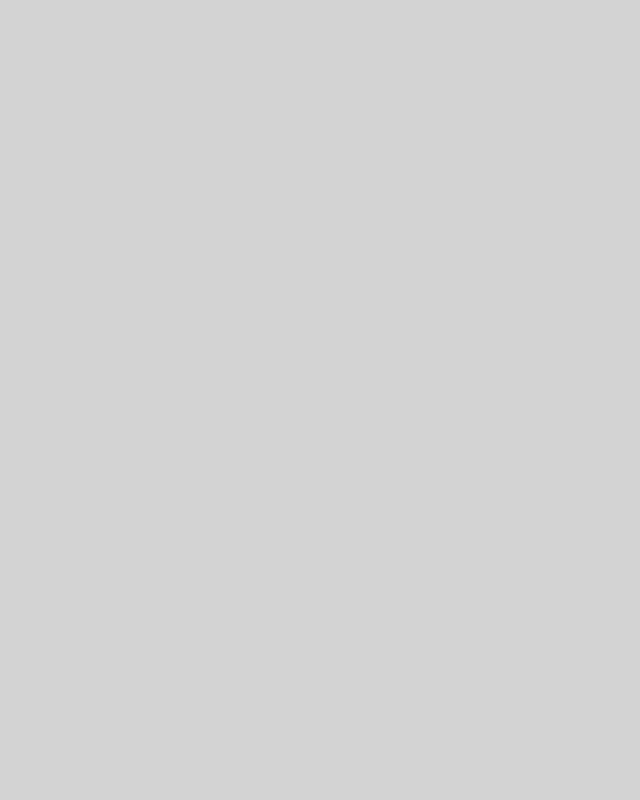
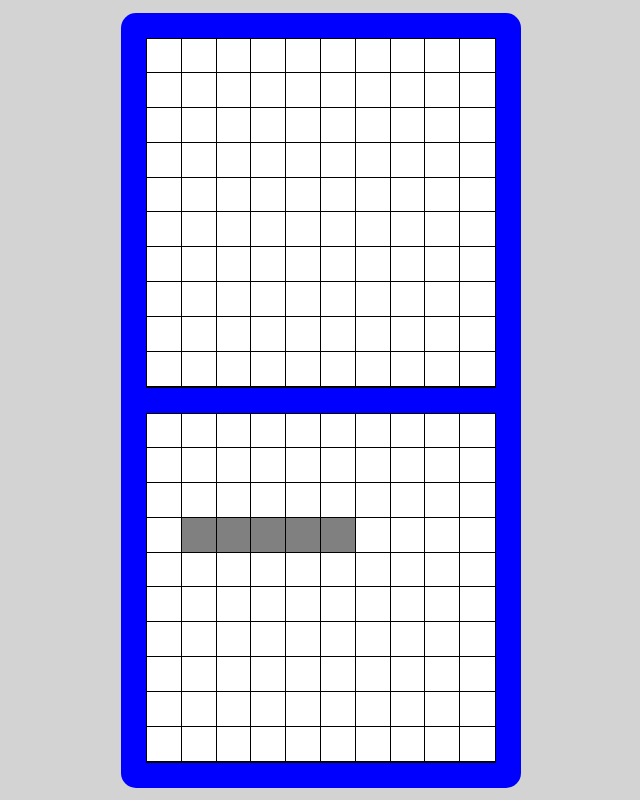
Before and after one commit to BelakJG/battleship, a website built with webpack: page src/template.html in a window 1280 px wide. Shown: the whole page, without its empty margins (319-959 px from the left). Built offline with nearby package versions, Linux system fonts and the light colour scheme.

Commit message:
Gameboard class displays board for each player Player class displayBoard() call respective function for their individual gameboard

```diff
--- a/src/gameboard.js
+++ b/src/gameboard.js
@@ -77,4 +77,41 @@ export class Gameboard {
         }
         return true;
     }
+
+    updateTile(tile, x, y, id) {
+        if (this.checkShots(x, y) == "Missed shot") {
+            tile.classList.add("missed");
+            tile.textContent = "X";
+        } else {
+            if (id == "real" && this.checkPos(x, y) instanceof Ship) {
+                tile.classList.add("ship");
+            }
+            if (this.checkShots(x, y) == "Ship Shot") {
+                tile.classList.add("shot");
+            }
+        }
+    }
+
+    displayBoard(id) {
+        const board = document.querySelector(`#${id}-board`);
+        board.replaceChildren();
+
+        for (let i = 0; i < 10; i++) {
+            for (let j = 0; j < 10; j++) {
+                const tile = document.createElement("div");
+                tile.classList.add("tile");
+
+                this.updateTile(tile, j, i, id);
+
+                if (id == "computer" && this.checkShots(j, i) != "Missed shot") {
+                    tile.addEventListener("click", () => {
+                        this.receiveAttack(j, i);
+                        this.updateTile(tile, j, i, id);
+                    }, {once: true});
+                }
+
+                board.appendChild(tile);
+            }
+        }
+    }
 }
--- a/src/index.js
+++ b/src/index.js
@@ -1,3 +1,12 @@
 import "./style.css";
+import { Player } from "./player.js";
+
+const computerPlayer = new Player("computer");
+const realPlayer = new Player("real");
+
+computerPlayer.displayBoard();
+
+realPlayer.gameboard.placeShip(5, 1, 3, "right");
+realPlayer.displayBoard();
 
 console.log("Loaded!");
--- a/src/player.js
+++ b/src/player.js
@@ -17,4 +17,8 @@ export class Player {
     get gameboard() {
         return this.gameboard;
     }
+
+    displayBoard() {
+        this.gameboard.displayBoard(this.type);
+    }
 }
--- a/src/style.css
+++ b/src/style.css
@@ -1,5 +1,44 @@
 @import '../node_modules/modern-normalize/modern-normalize.css';
 
 body {
+    height: 100dvh;
     background-color: lightgrey;
+    display: flex;
+    flex-direction: column;
+    align-items: center;
+    justify-content: center;
 }
+
+#board-container {
+    display: flex;
+    flex-direction: column;
+    gap: 25px;
+    background-color: blue;
+    padding: 25px;
+    border-radius: 15px;
+}
+
+#real-board, #computer-board {
+    width: 350px;
+    height: 350px;
+    border: 1px solid black;
+    display: grid;
+    grid-template-columns: repeat(10, 1fr);
+    grid-template-rows: repeat(10, 1fr);
+}
+
+.tile {
+    outline: 1px solid black;
+    background-color: white;
+    font-size: 25px;
+    display: grid;
+    place-items: center;
+}
+
+.tile.ship {
+    background-color: grey;
+}
+
+.tile.shot, .tile.ship.shot {
+    background-color: red;
+}
--- a/src/template.html
+++ b/src/template.html
@@ -6,6 +6,9 @@
     <title>Battleship</title>
 </head>
 <body>
-
+    <div id="board-container">
+        <div id="computer-board"></div>
+        <div id="real-board"></div>
+    </div>
 </body>
 </html>
```
